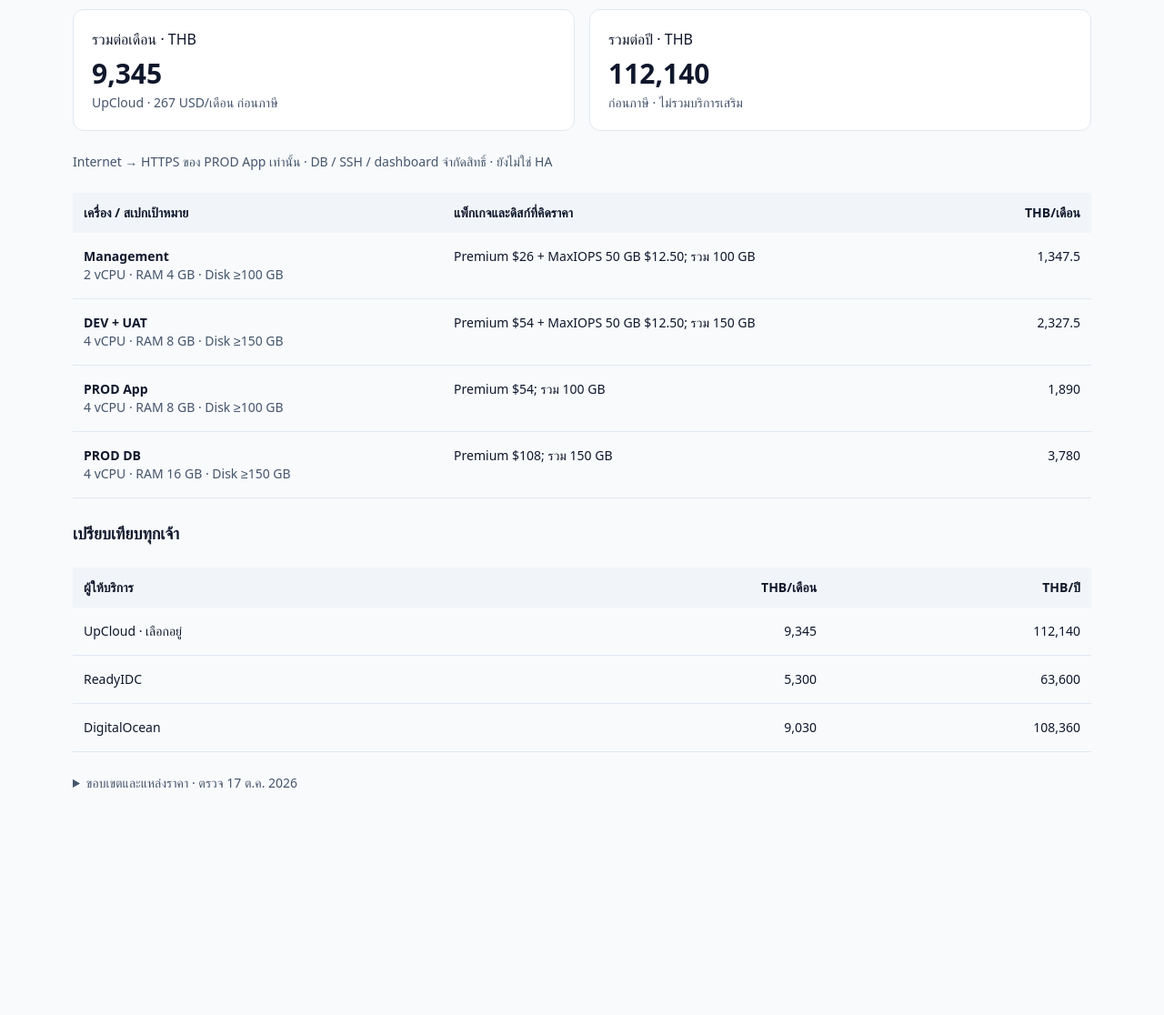
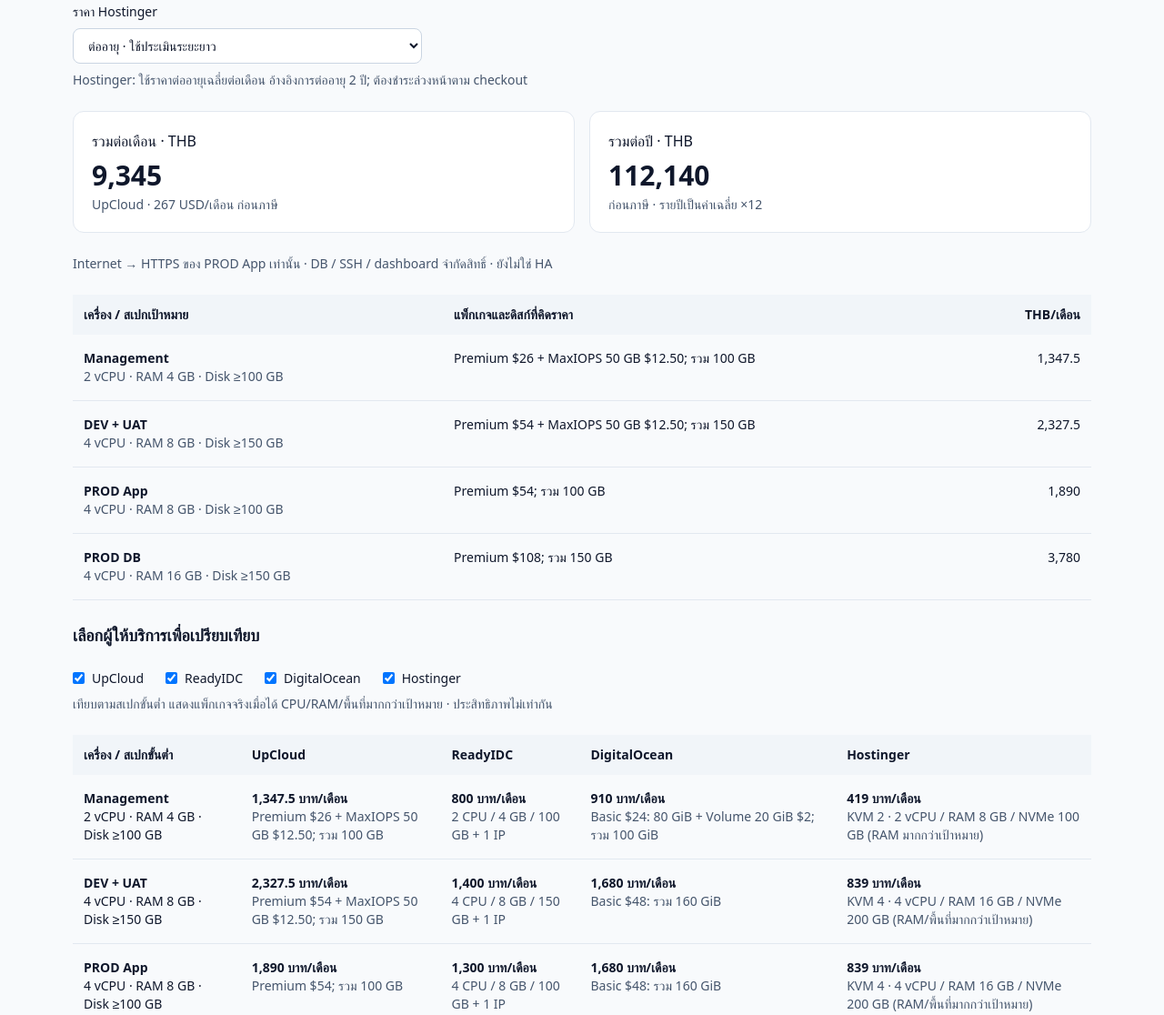
Before and after one commit to KhunKomkrit/compare-vps, a website built with Vite: page index.html in a window 1280 px wide. Shown: the part 1236-2352 px from the top of the page at 91% size. Before the commit the page ends 2147 px from the top, so only its background shows below. Built offline with nearby package versions, Linux system fonts and the light colour scheme.

Commit message:
Add Hostinger pricing and selectable side-by-side provider comparison

```diff
--- a/index.html
+++ b/index.html
@@ -1,10 +1,11 @@
 <!doctype html><html lang="th"><head><meta charset="UTF-8"><meta name="viewport" content="width=device-width,initial-scale=1"><title>VPS Team Cost Planner</title></head><body><main class="max-w-6xl mx-auto px-4 py-10"><div id="vps-compare">
 <header class="mb-8"><p class="text-blue-700 font-semibold tracking-widest text-xs uppercase">Infrastructure planning</p><h1 class="text-3xl font-bold mt-2">VPS Team Cost Planner</h1><p class="mt-3 text-slate-600">เปรียบเทียบงบ 4 VPS พร้อมแผนผังระบบ • ราคาอ้างอิง 17 ต.ค. 2026</p></header><div class="flex flex-wrap gap-3 mb-6"><button class="btn" id="share">คัดลอกลิงก์พร้อมค่าที่เลือก</button><button class="btn" id="print">พิมพ์ / PDF</button><span id="message" role="status"></span></div><section class="bg-white rounded-2xl border border-slate-200 p-4 mb-8"><h2 class="font-semibold mb-4">Architecture · ราคาปรับตามผู้ให้บริการ</h2><div id="diagram" aria-live="polite"></div></section>
 <div class="grid sm:grid-cols-3 gap-4 mb-6 items-end">
-<label class="form-label">ผู้ให้บริการ<select id="provider" class="form-select"><option value="up">UpCloud · Premium</option><option value="ready">ReadyIDC · Enterprise Cloud</option><option value="do">DigitalOcean · Basic + General Purpose</option></select></label>
+<label class="form-label">ผู้ให้บริการ<select id="provider" class="form-select"><option value="up">UpCloud · Premium</option><option value="ready">ReadyIDC · Enterprise Cloud</option><option value="host">Hostinger · KVM</option><option value="do">DigitalOcean · Basic + General Purpose</option></select></label>
 <label class="form-label">อัตราสมมติ THB / USD<input id="fx" class="form-control" type="number" value="35" min="1" step="0.1"></label>
 <label class="form-check"><input id="vat" class="form-check-input" type="checkbox"><span class="form-check-label">บวกภาษีสมมติ 7% ทุกเจ้า</span></label>
 </div>
+<div class="mb-6"><label class="form-label max-w-sm">ราคา Hostinger<select id="host-rate" class="form-select"><option value="renewal">ต่ออายุ · ใช้ประเมินระยะยาว</option><option value="promo">โปรโมชัน · ชำระล่วงหน้า</option></select></label><p id="host-note" class="text-small mt-2"></p><p id="fx-error" role="alert" class="text-red-700" hidden>กรุณากรอกอัตราแลกเปลี่ยนมากกว่า 0</p></div>
 <div class="grid sm:grid-cols-2 gap-4 mb-6" aria-live="polite">
 <div class="card viz-stat"><div>รวมต่อเดือน · THB</div><div id="monthly" class="viz-stat-value tabular-nums"></div><div id="native" class="text-small"></div></div>
 <div class="card viz-stat"><div>รวมต่อปี · THB</div><div id="yearly" class="viz-stat-value tabular-nums"></div><div id="tax" class="text-small"></div></div>
@@ -12,7 +13,14 @@
 
 <div class="text-small">Internet → HTTPS ของ PROD App เท่านั้น · DB / SSH / dashboard จำกัดสิทธิ์ · ยังไม่ใช่ HA</div>
 <div class="table-responsive"><table class="table"><thead><tr><th>เครื่อง / สเปกเป้าหมาย</th><th>แพ็กเกจและดิสก์ที่คิดราคา</th><th class="text-end">THB/เดือน</th></tr></thead><tbody id="rows"></tbody></table></div>
-<h3>เปรียบเทียบทุกเจ้า</h3>
+<h3>เลือกผู้ให้บริการเพื่อเปรียบเทียบ</h3><fieldset class="flex flex-wrap gap-x-6 gap-y-2" aria-label="ผู้ให้บริการที่จะเปรียบเทียบ">
+<label class="form-check"><input type="checkbox" name="compare" value="up" checked> UpCloud</label>
+<label class="form-check"><input type="checkbox" name="compare" value="ready" checked> ReadyIDC</label>
+<label class="form-check"><input type="checkbox" name="compare" value="do" checked> DigitalOcean</label>
+<label class="form-check"><input type="checkbox" name="compare" value="host" checked> Hostinger</label>
+</fieldset><p class="text-small">เทียบตามสเปกขั้นต่ำ แสดงแพ็กเกจจริงเมื่อได้ CPU/RAM/พื้นที่มากกว่าเป้าหมาย · ประสิทธิภาพไม่เท่ากัน</p>
+<p id="compare-empty" role="status" hidden>เลือกอย่างน้อย 1 ผู้ให้บริการเพื่อแสดงตาราง</p>
+<div class="table-responsive"><table class="table" aria-label="เปรียบเทียบสเปกและราคาของแต่ละเครื่อง"><thead id="matrix-head"></thead><tbody id="matrix-body"></tbody></table></div><h3>สรุปราคาผู้ให้บริการที่เลือก</h3>
 <div class="table-responsive"><table class="table"><thead><tr><th>ผู้ให้บริการ</th><th class="text-end">THB/เดือน</th><th class="text-end">THB/ปี</th></tr></thead><tbody id="all"></tbody></table></div>
 <details><summary>ขอบเขตและแหล่งราคา · ตรวจ 17 ต.ค. 2026</summary>
 <ul>
@@ -20,10 +28,12 @@
 <li>UpCloud: Premium รวม IPv4; พื้นที่เพิ่มใช้ MaxIOPS $0.25/GB/เดือน แยก volume จากดิสก์เดิม</li>
 <li>DigitalOcean: Basic Regular ใช้ shared CPU; DB ใช้ General Purpose dedicated CPU; ดิสก์เพิ่ม $0.10/GiB/เดือน ต้อง mount แยก โดย DEV/UAT ได้ 160 และ App ได้ 160 GiB มากกว่าเป้าหมาย</li>
 <li>ReadyIDC: CPU 150 บาท/core + RAM 50 บาท/GB + disk 2 บาท/GB + Floating IP 100 บาท/เครื่อง/เดือน รวม 4 IP; self-hosted VPN อยู่บน Management ไม่คิด managed VPN; ต้องยืนยันใบเสนอราคาและ network</li>
+<li>Hostinger: หน้าไทย KVM 2 โปรโมชัน 279 / ต่ออายุ 419 บาท และ KVM 4 โปรโมชัน 389 / ต่ออายุ 839 บาทต่อเดือน; เป็นราคาเฉลี่ยของสัญญาชำระล่วงหน้า เงื่อนไขและภาษียืนยันที่ checkout; ใช้ KVM 2 จำนวน 1 เครื่อง และ KVM 4 จำนวน 3 เครื่อง ไม่มีการสมมติว่า custom สเปกได้</li>
+<li>Network: สำหรับผู้ให้บริการที่ไม่มี private network ตามต้องการ ให้ใช้ encrypted overlay พร้อม ACL; ค่า managed network/VPN ยังไม่รวม</li>
 <li>GB และ GiB ตามหน่วยผู้ให้บริการ ไม่ใช่จำนวนไบต์เท่ากัน; ต้องยืนยัน region และแพ็กเกจที่เปิดให้ใช้ก่อนซื้อ</li>
 <li>ยังไม่รวม backup, object storage, uptime monitor ภายนอก, license, support, traffic เกินโควตา, ค่าย้าย และค่าธรรมเนียม FX; ภาษี 7% เป็น scenario ไม่ใช่ข้อสรุปภาษีจริงของทุกเจ้า</li>
 </ul>
-<div class="viz-row"><a href="https://upcloud.com/global/pricing/" target="_blank" rel="noopener">UpCloud ราคา</a><a href="https://www.readyidc.com/products/enterprise-cloud/" target="_blank" rel="noopener">ReadyIDC ราคา</a><a href="https://www.digitalocean.com/pricing/droplets" target="_blank" rel="noopener">DigitalOcean ราคา</a><a href="https://docs.digitalocean.com/products/volumes/details/pricing/" target="_blank" rel="noopener">DO Volumes</a></div>
+<div class="viz-row"><a href="https://www.hostinger.com/th/vps-hosting" target="_blank" rel="noopener">Hostinger ราคาไทย</a><a href="https://upcloud.com/global/pricing/" target="_blank" rel="noopener">UpCloud ราคา</a><a href="https://www.readyidc.com/products/enterprise-cloud/" target="_blank" rel="noopener">ReadyIDC ราคา</a><a href="https://www.digitalocean.com/pricing/droplets" target="_blank" rel="noopener">DigitalOcean ราคา</a><a href="https://docs.digitalocean.com/products/volumes/details/pricing/" target="_blank" rel="noopener">DO Volumes</a></div>
 </details>
 </div>
 </main><script type="module" src="./src/main.js"></script></body></html>
--- a/src/main.js
+++ b/src/main.js
@@ -8,15 +8,23 @@
 const data={
 up:{name:'UpCloud',currency:'USD',prices:[26+50*.25,54+50*.25,54,108],notes:['Premium $26 + MaxIOPS 50 GB $12.50; รวม 100 GB','Premium $54 + MaxIOPS 50 GB $12.50; รวม 150 GB','Premium $54; รวม 100 GB','Premium $108; รวม 150 GB']},
 ready:{name:'ReadyIDC',currency:'THB',prices:[800,1400,1300,1800],notes:['2 CPU / 4 GB / 100 GB + 1 IP','4 CPU / 8 GB / 150 GB + 1 IP','4 CPU / 8 GB / 100 GB + 1 IP','4 CPU / 16 GB / 150 GB + 1 IP']},
+host:{name:'Hostinger',currency:'THB',prices:[419,839,839,839],promo:[279,389,389,389],notes:['KVM 2 · 2 vCPU / RAM 8 GB / NVMe 100 GB (RAM มากกว่าเป้าหมาย)','KVM 4 · 4 vCPU / RAM 16 GB / NVMe 200 GB (RAM/พื้นที่มากกว่าเป้าหมาย)','KVM 4 · 4 vCPU / RAM 16 GB / NVMe 200 GB (RAM/พื้นที่มากกว่าเป้าหมาย)','KVM 4 · 4 vCPU / RAM 16 GB / NVMe 200 GB (พื้นที่มากกว่าเป้าหมาย)']},
 do:{name:'DigitalOcean',currency:'USD',prices:[26,48,48,136],notes:['Basic $24: 80 GiB + Volume 20 GiB $2; รวม 100 GiB','Basic $48: รวม 160 GiB','Basic $48: รวม 160 GiB','General Purpose $126: 50 GiB + Volume 100 GiB $10; รวม 150 GiB']}
 };
-const num=n=>n.toLocaleString('th-TH',{minimumFractionDigits:0,maximumFractionDigits:2});
-function state(){return {provider:el('provider').value,fx:Number(el('fx').value),vat:el('vat').checked};}
-function render(){const s=state();if(!Number.isFinite(s.fx)||s.fx<=0){el('monthly').textContent='กรอกอัตราแลกเปลี่ยนมากกว่า 0';return;}const d=data[s.provider];const mult=(d.currency==='USD'?s.fx:1)*(s.vat?1.07:1);const sum=d.prices.reduce((a,b)=>a+b,0);el('monthly').textContent=num(sum*mult);el('yearly').textContent=num(sum*mult*12);el('native').textContent=d.name+' · '+num(sum)+' '+d.currency+'/เดือน ก่อนภาษี';el('tax').textContent=s.vat?'รวมภาษีสมมติ 7%':'ก่อนภาษี · ไม่รวมบริการเสริม';el('rows').innerHTML=specs.map((x,i)=>'<tr><td><strong>'+x[0]+'</strong><br><span class="text-small">'+x[1]+'</span></td><td>'+d.notes[i]+'</td><td class="text-end tabular-nums">'+num(d.prices[i]*mult)+'</td></tr>').join('');el('all').innerHTML=Object.entries(data).map(([key,p])=>{let cost=p.prices.reduce((a,b)=>a+b,0)*(p.currency==='USD'?s.fx:1)*(s.vat?1.07:1);return '<tr><td>'+p.name+(key===s.provider?' · เลือกอยู่':'')+'</td><td class="text-end tabular-nums">'+num(cost)+'</td><td class="text-end tabular-nums">'+num(cost*12)+'</td></tr>';}).join('');}
-function apply(s){if(!s)return;if(data[s.provider])el('provider').value=s.provider;if(Number(s.fx)>0)el('fx').value=s.fx;if(typeof s.vat==='boolean')el('vat').checked=s.vat;}
-const params=new URLSearchParams(location.search);apply({provider:params.get('provider'),fx:params.get('fx'),vat:params.has('vat')?params.get('vat')==='1':false});render();
-root.addEventListener('input',()=>{render();window.dispatchEvent(new Event('planner:update'));});
-
+const num=n=>n.toLocaleString('th-TH',{maximumFractionDigits:2});
+const validKeys=Object.keys(data);
+function state(){return {provider:el('provider').value,fx:Number(el('fx').value),vat:el('vat').checked,hostRate:el('host-rate').value,compare:[...root.querySelectorAll('[name="compare"]:checked')].map(e=>e.value)};}
+function prices(p,s){return p===data.host&&s.hostRate==='promo'?p.promo:p.prices;}
+function multiplier(p,s){return (p.currency==='USD'?s.fx:1)*(s.vat?1.07:1);}
+function monthly(p,s){return prices(p,s).reduce((a,b)=>a+b,0)*multiplier(p,s);}
+function render(){const s=state();const valid=Number.isFinite(s.fx)&&s.fx>0;el('fx-error').hidden=valid;if(!valid){el('monthly').textContent='—';el('yearly').textContent='—';el('rows').innerHTML='';el('all').innerHTML='';el('matrix-head').innerHTML='';el('matrix-body').innerHTML='';return;}const d=data[s.provider],mult=multiplier(d,s),list=prices(d,s);el('monthly').textContent=num(monthly(d,s));el('yearly').textContent=num(monthly(d,s)*12);el('native').textContent=d.name+' · '+num(list.reduce((a,b)=>a+b,0))+' '+d.currency+'/เดือน ก่อนภาษี';el('tax').textContent=(s.vat?'รวมภาษีสมมติ 7%':'ก่อนภาษี')+' · รายปีเป็นค่าเฉลี่ย ×12';el('host-note').textContent=s.hostRate==='promo'?'Hostinger: ใช้ราคาโปรโมชันเฉลี่ยต่อเดือน ต้องชำระล่วงหน้าตามระยะสัญญาที่ checkout; ไม่ใช่จ่ายรายเดือน':'Hostinger: ใช้ราคาต่ออายุเฉลี่ยต่อเดือน อ้างอิงการต่ออายุ 2 ปี; ต้องชำระล่วงหน้าตาม checkout';el('rows').innerHTML=specs.map((x,i)=>'<tr><td><strong>'+x[0]+'</strong><br><span class="text-small">'+x[1]+'</span></td><td>'+d.notes[i]+'</td><td class="text-end tabular-nums">'+num(list[i]*mult)+'</td></tr>').join('');
+const selected=s.compare.filter(k=>validKeys.includes(k));el('compare-empty').hidden=selected.length>0;
+el('matrix-head').innerHTML=selected.length?'<tr><th>เครื่อง / สเปกขั้นต่ำ</th>'+selected.map(k=>'<th>'+data[k].name+'</th>').join('')+'</tr>':'';
+el('matrix-body').innerHTML=selected.length?specs.map((x,i)=>'<tr><td><strong>'+x[0]+'</strong><br>'+x[1]+'</td>'+selected.map(k=>'<td><strong>'+num(prices(data[k],s)[i]*multiplier(data[k],s))+' บาท/เดือน</strong><br><span class="text-small">'+data[k].notes[i]+'</span></td>').join('')+'</tr>').join('')+['month','year'].map(period=>'<tr class="font-semibold"><td>รวม'+(period==='month'?'ต่อเดือน':'ต่อปี (เฉลี่ย ×12)')+'</td>'+selected.map(k=>'<td>'+num(monthly(data[k],s)*(period==='year'?12:1))+' บาท</td>').join('')+'</tr>').join(''):'';
+el('all').innerHTML=selected.map(k=>'<tr><td>'+data[k].name+'</td><td class="text-end tabular-nums">'+num(monthly(data[k],s))+'</td><td class="text-end tabular-nums">'+num(monthly(data[k],s)*12)+'</td></tr>').join('');}
+const params=new URLSearchParams(location.search);if(data[params.get('provider')])el('provider').value=params.get('provider');if(Number(params.get('fx'))>0)el('fx').value=params.get('fx');el('vat').checked=params.get('vat')==='1';if(params.get('hostRate')==='promo')el('host-rate').value='promo';if(params.has('compare'))root.querySelectorAll('[name="compare"]').forEach(e=>e.checked=params.get('compare').split(',').includes(e.value));render();
+root.addEventListener('input',()=>{render();if(Number(el('fx').value)>0)window.dispatchEvent(new Event('planner:update'));});
+el('share').onclick=async()=>{const s=state();if(!Number.isFinite(s.fx)||s.fx<=0)return;const url=new URL(location.href);url.search=new URLSearchParams({provider:s.provider,fx:s.fx,vat:s.vat?'1':'0',hostRate:s.hostRate,compare:s.compare.join(',')});try{await navigator.clipboard.writeText(url.href);el('message').textContent='คัดลอกแล้ว';}catch{window.prompt('คัดลอกลิงก์',url.href);}};
 })();
 
 mermaid.initialize({startOnLoad:false,securityLevel:'strict',theme:'neutral',flowchart:{htmlLabels:false,useMaxWidth:true}});
@@ -34,9 +42,9 @@
  NONPROD["DEV + UAT<br/>4 vCPU · RAM 8 GB · Disk ≥150 GB<br/>${prices[1]} THB/mo"]
  APP["PROD App<br/>4 vCPU · RAM 8 GB · Disk ≥100 GB<br/>${prices[2]} THB/mo"]
  DB["PROD DB<br/>4 vCPU · RAM 16 GB · Disk ≥150 GB<br/>${prices[3]} THB/mo"]
- MGMT -->|SSH private| NONPROD
- MGMT -->|SSH private| APP
- APP -->|Private DB connection| DB
+ MGMT -->|SSH private / overlay| NONPROD
+ MGMT -->|SSH private / overlay| APP
+ APP -->|Private / encrypted overlay| DB
  end
  DB --> BACKUP["Off-provider backup · ยังไม่รวมราคา"]
  TOTAL["รวม ${monthly} THB/mo · ยังไม่ใช่ HA"]
@@ -44,5 +52,4 @@
  try{const {svg}=await mermaid.render('architecture-'+id,graph);if(id===sequence)document.getElementById('diagram').innerHTML=svg;}catch(e){if(id===sequence)document.getElementById('diagram').textContent='ไม่สามารถแสดง diagram ได้ กรุณาโหลดหน้าใหม่';console.error(e);}
 }
 window.addEventListener('planner:update',draw);draw();
-document.getElementById('share').onclick=async()=>{const url=new URL(location.href);url.search=new URLSearchParams({provider:document.getElementById('provider').value,fx:document.getElementById('fx').value,vat:document.getElementById('vat').checked?'1':'0'});try{await navigator.clipboard.writeText(url.href);document.getElementById('message').textContent='คัดลอกแล้ว';}catch{window.prompt('คัดลอกลิงก์',url.href);}};
 document.getElementById('print').onclick=()=>window.print();
```
